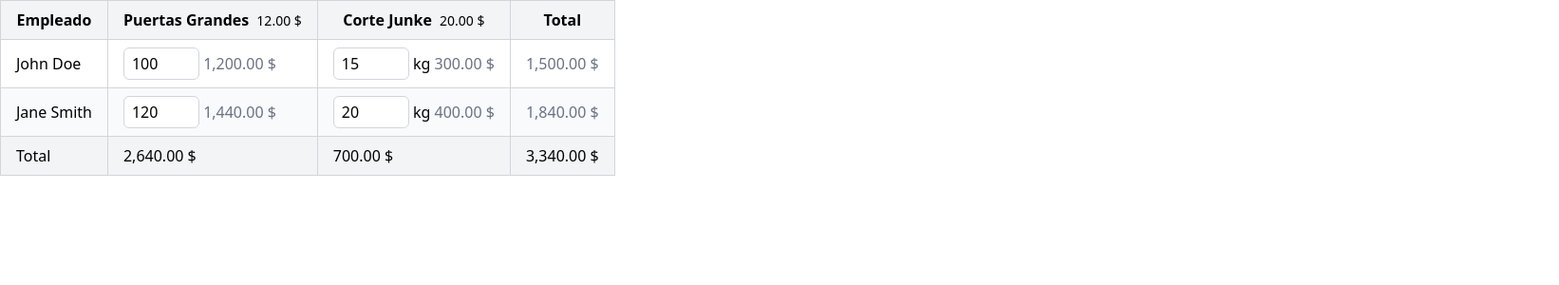
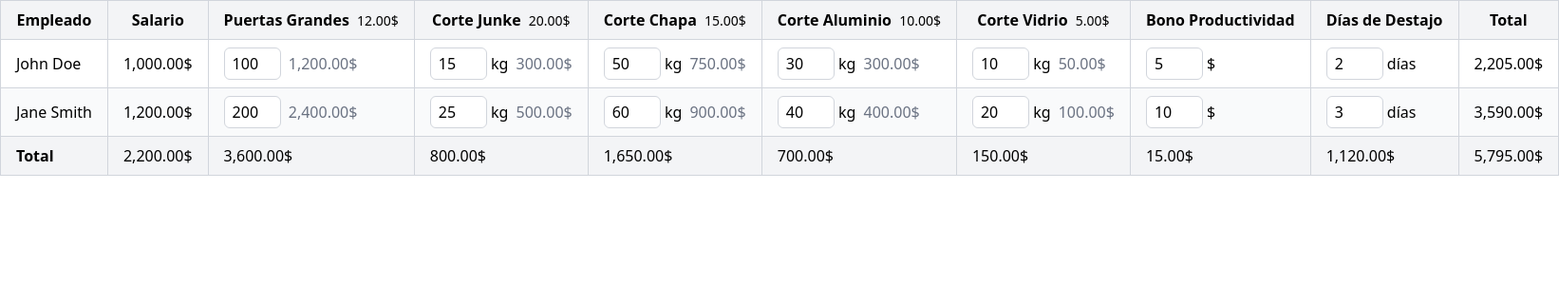
Before and after one commit to ChrisPoul/renova, a SvelteKit app: page / in a window 1280 px wide. Shown: the top 300 px of the page at 95% size, 1642 px wide, since content can reach past the window. Built offline with nearby package versions, Linux system fonts and the light colour scheme.

Commit message:
Making progress

```diff
--- a/src/app.d.ts
+++ b/src/app.d.ts
@@ -1,5 +1,6 @@
 // See https://svelte.dev/docs/kit/types#app.d.ts
 // for information about these interfaces
+
 declare global {
 	namespace App {
 		// interface Error {}
@@ -8,9 +9,13 @@ declare global {
 		// interface PageState {}
 		// interface Platform {}
 	}
+	type parentCategory = 'destajo' | 'bono' | 'deduccion'
+	type categoryType = 'deduccion' | 'percepcion';
 	interface CategoriaIncidencia {
 		id: number;
 		concept: string;
+		type: categoryType;
+		parentCategory: parentCategory;
 		unit: string;
 		unitMonetaryValue: number;
 	}
@@ -23,6 +28,7 @@ declare global {
 		id: number;
 		name: string;
 		incidencias: Incidencia[];
+		salary: number
 	}
 }
 
--- a/src/lib/utils.ts
+++ b/src/lib/utils.ts
@@ -2,5 +2,5 @@ export function formatMonetaryValue(value: number) {
 	return value.toLocaleString('en-US', {
 		minimumFractionDigits: 2,
 		maximumFractionDigits: 2
-	}) + ' $';
+	}) + '$';
 }
--- a/src/routes/+page.svelte
+++ b/src/routes/+page.svelte
@@ -3,10 +3,63 @@
 	import { totals } from '$lib/stores/totals.svelte';
 	import { formatMonetaryValue } from '$lib/utils';
 
-	let incidencias = 0;
-	let categoriasIncidencia = [
-		{ id: 1, concept: 'Puertas Grandes', unit: '', unitMonetaryValue: 12 },
-		{ id: 2, concept: 'Corte Junke', unit: 'kg', unitMonetaryValue: 20 }
+	let categoriasIncidencia: CategoriaIncidencia[] = [
+		{
+			id: 1,
+			concept: 'Puertas Grandes',
+			type: 'percepcion',
+			parentCategory: 'destajo',
+			unit: '',
+			unitMonetaryValue: 12
+		},
+		{
+			id: 2,
+			concept: 'Corte Junke',
+			type: 'percepcion',
+			parentCategory: 'destajo',
+			unit: 'kg',
+			unitMonetaryValue: 20
+		},
+		{
+			id: 3,
+			concept: 'Corte Chapa',
+			type: 'percepcion',
+			parentCategory: 'destajo',
+			unit: 'kg',
+			unitMonetaryValue: 15
+		},
+		{
+			id: 4,
+			concept: 'Corte Aluminio',
+			type: 'percepcion',
+			parentCategory: 'destajo',
+			unit: 'kg',
+			unitMonetaryValue: 10
+		},
+		{
+			id: 5,
+			concept: 'Corte Vidrio',
+			type: 'percepcion',
+			parentCategory: 'destajo',
+			unit: 'kg',
+			unitMonetaryValue: 5
+		},
+		{
+			id: 6,
+			concept: 'Bono Productividad',
+			type: 'percepcion',
+			parentCategory: 'bono',
+			unit: '$',
+			unitMonetaryValue: 1
+		},
+		{
+			id: 7,
+			concept: 'Días de Destajo',
+			type: 'deduccion',
+			parentCategory: 'deduccion',
+			unit: 'días',
+			unitMonetaryValue: 1
+		}
 	];
 	let totalMonetaryValue = $derived.by(getTotalMonetaryValueByEmployees);
 
@@ -14,20 +67,40 @@
 		{
 			id: 1,
 			name: 'John Doe',
+			salary: 1000,
 			incidencias: [
 				{ id: 1, category: 1, amount: 100 },
-				{ id: 2, category: 2, amount: 15 }
+				{ id: 2, category: 2, amount: 15 },
+				{ id: 3, category: 3, amount: 50 },
+				{ id: 4, category: 4, amount: 30 },
+				{ id: 5, category: 5, amount: 10 },
+				{ id: 6, category: 6, amount: 5 },
+				{ id: 13, category: 7, amount: 2 }
 			]
 		},
 		{
 			id: 2,
 			name: 'Jane Smith',
+			salary: 1200,
 			incidencias: [
-				{ id: 3, category: 1, amount: 120 },
-				{ id: 4, category: 2, amount: 20 }
+				{ id: 7, category: 1, amount: 200 },
+				{ id: 8, category: 2, amount: 25 },
+				{ id: 9, category: 3, amount: 60 },
+				{ id: 10, category: 4, amount: 40 },
+				{ id: 11, category: 5, amount: 20 },
+				{ id: 12, category: 6, amount: 10 },
+				{ id: 14, category: 7, amount: 3 }
 			]
 		}
 	]);
+
+	function getTotalSalary() {
+		let total = 0;
+		for (const employee of employees) {
+			total += employee.salary;
+		}
+		return total;
+	}
 	function getTotalMonetaryValueByEmployees() {
 		let total = 0;
 		for (const [employeeId, employeeTotal] of totals.byEmployee) {
@@ -46,16 +119,19 @@
 	}
 </script>
 
-<table class="w-auto table-auto border-collapse border border-gray-300">
+<table class="table-auto border-collapse overflow-x-scroll border border-gray-300">
 	<thead>
 		<tr class="bg-gray-100">
 			<th class="border border-gray-300 px-4 py-2">Empleado</th>
+			<th class="border border-gray-300 px-4 py-2">Salario</th>
 			{#each categoriasIncidencia as category}
-				<th class="border border-gray-300 px-4 py-2">
+				<th class="border border-gray-300 px-4 py-2 text-nowrap">
 					{category.concept}
-					<span class="pl-1 text-sm font-normal">
-						{formatMonetaryValue(category.unitMonetaryValue)}
-					</span>
+					{#if category.unitMonetaryValue !== 1}
+						<span class="pl-1 text-sm font-normal">
+							{formatMonetaryValue(category.unitMonetaryValue)}
+						</span>
+					{/if}
 				</th>
 			{/each}
 			<th class="border border-gray-300 px-4 py-2">Total</th>
@@ -66,13 +142,16 @@
 			<EmployeeRow {employee} {categoriasIncidencia} />
 		{/each}
 		<tr class="bg-gray-100">
-			<td class="border border-gray-300 px-4 py-2">Total</td>
+			<td class="border border-gray-300 px-4 py-2 font-bold">Total</td>
+			<td class="border border-gray-300 px-4 py-2 text-nowrap">
+				{formatMonetaryValue(getTotalSalary())}
+			</td>
 			{#each categoriasIncidencia as category}
-				<td class="border border-gray-300 px-4 py-2">
+				<td class="border border-gray-300 px-4 py-2 text-nowrap">
 					{formatMonetaryValue(getCategoryTotalMonetaryValue(category.id))}
 				</td>
 			{/each}
-			<td class="border border-gray-300 px-4 py-2">
+			<td class="border border-gray-300 px-4 py-2 text-nowrap">
 				{formatMonetaryValue(totalMonetaryValue)}
 			</td>
 		</tr></tbody
--- a/src/routes/EmployeeRow.svelte
+++ b/src/routes/EmployeeRow.svelte
@@ -20,8 +20,11 @@
 		updateCategoryTotalMonetaryValues();
 	});
 
-	function getIncidenciaTotalMonetaryValue(amount: number, unitMonetaryValue: number) {
-		return amount * unitMonetaryValue;
+	function getIncidenciaTotalMonetaryValue(amount: number, category: CategoriaIncidencia) {
+		if (category.unit === 'días') {
+			return (amount * employee.salary) / 5;
+		}
+		return amount * category.unitMonetaryValue;
 	}
 	function validateIncidenciaAmount(amount: number) {
 		if (!amount) return amount;
@@ -50,8 +53,11 @@
 		let total = 0;
 		for (const incidencia of employee.incidencias) {
 			const category = categoriasIncidenciaMap.get(incidencia.category);
-			if (category) {
-				total += getIncidenciaTotalMonetaryValue(incidencia.amount, category.unitMonetaryValue);
+			if (!category) continue
+			if (category.type === 'deduccion') {
+				total -= getIncidenciaTotalMonetaryValue(incidencia.amount, category);
+			} else {
+				total += getIncidenciaTotalMonetaryValue(incidencia.amount, category);
 			}
 		}
 		return total;
@@ -64,10 +70,7 @@
 	function updateCategoryTotalMonetaryValueByIncidencia(incidencia: Incidencia) {
 		const category = categoriasIncidenciaMap.get(incidencia.category);
 		if (!category) return;
-		let incidenciaTotalMonetaryValue = getIncidenciaTotalMonetaryValue(
-			incidencia.amount,
-			category.unitMonetaryValue
-		);
+		let incidenciaTotalMonetaryValue = getIncidenciaTotalMonetaryValue(incidencia.amount, category);
 		const categoryIncidencias = totals.byCategory.get(category.id);
 		if (categoryIncidencias) {
 			categoryIncidencias.set(employee.id, incidenciaTotalMonetaryValue);
@@ -82,32 +85,31 @@
 </script>
 
 <tr class="odd:bg-white even:bg-gray-50">
-	<td class="border border-gray-300 px-4 py-2">{employee.name}</td>
+	<td class="border border-gray-300 px-4 py-2 text-nowrap">{employee.name}</td>
+	<td class="border border-gray-300 px-4 py-2 text-nowrap"
+		>{formatMonetaryValue(employee.salary)}</td
+	>
 	{#each categoriasIncidencia as category}
 		{@const incidencia = incidenciasMapByCategory.get(category.id)}
-		<td class="border border-gray-300 px-4 py-2">
+		<td class="border border-gray-300 px-4 py-2 text-nowrap">
 			{#if incidencia}
 				<input
 					type="number"
 					step=".01"
 					bind:value={incidencia.amount}
-					class="w-20 rounded-md border border-gray-300 px-2 py-1"
+					class="w-15 rounded-md border border-gray-300 px-2 py-1"
 					oninput={() => updateIncidenciaAmount(incidencia)}
 				/>
 				{category.unit}
 				{#if category.unitMonetaryValue !== 1}
-					<span class="text-gray-500">
-						{formatMonetaryValue(
-							getIncidenciaTotalMonetaryValue(incidencia.amount, category.unitMonetaryValue)
-						)}
+					<span class="pl-1 text-gray-500">
+						{formatMonetaryValue(getIncidenciaTotalMonetaryValue(incidencia.amount, category))}
 					</span>
 				{/if}
 			{/if}
 		</td>
 	{/each}
-	<td class="border border-gray-300 px-4 py-2">
-		<span class="text-gray-500">
-			{formatMonetaryValue(totals.byEmployee.get(employee.id) ?? 0)}
-		</span>
+	<td class="border border-gray-300 px-4 py-2 text-nowrap">
+		{formatMonetaryValue(totals.byEmployee.get(employee.id) ?? 0)}
 	</td>
 </tr>
```
